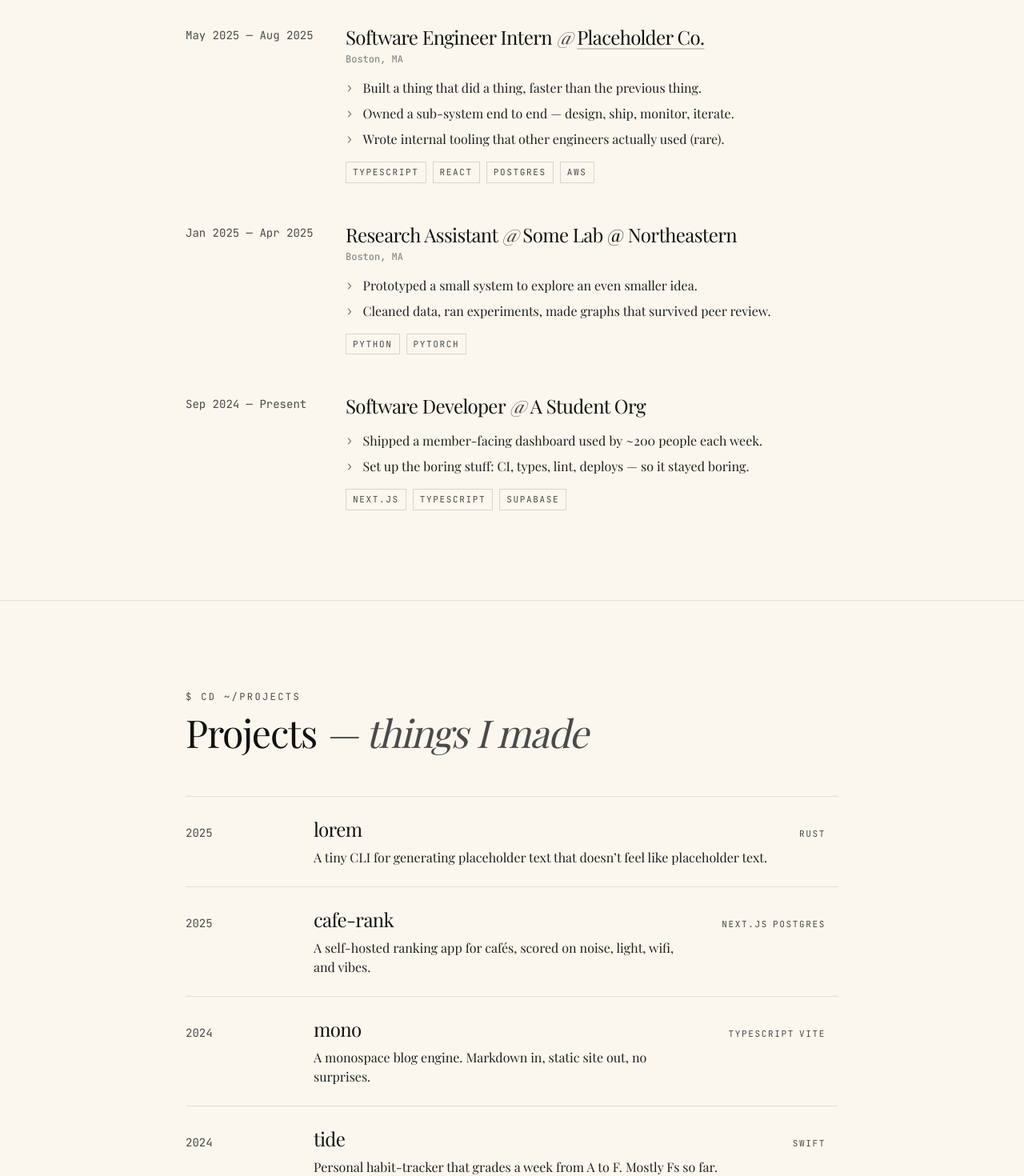
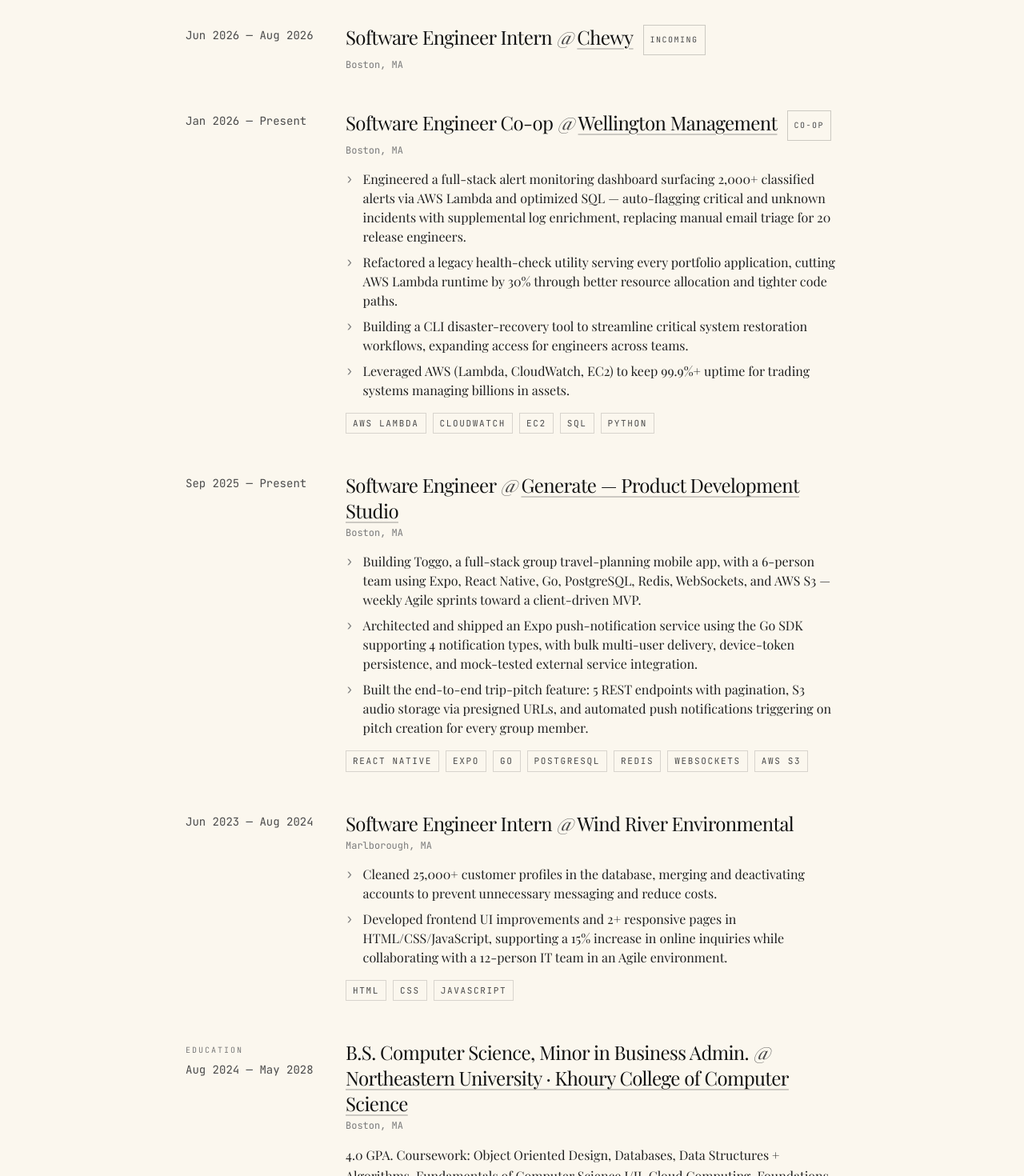
Before and after one commit to aamogh16/portfolio, a React (Vite) app: page / in a window 1280 px wide. Shown: the part 1460-2930 px from the top of the page at 80% size. Built offline with nearby package versions, Linux system fonts and the light colour scheme; no server answers; a web font is replaced by a local one.

Commit message:
added real info for experience

```diff
--- a/src/data/content.ts
+++ b/src/data/content.ts
@@ -7,49 +7,77 @@
 }
 
 export type Experience = {
+  kind?: 'work' | 'edu'
   role: string
   company: string
   href?: string
   period: string
   location?: string
-  bullets: string[]
+  bullets?: string[]
   stack?: string[]
+  /** Optional inline paragraph (used by education for GPA + coursework). */
+  detail?: string
+  /** Small badge (e.g. "incoming", "co-op"). */
+  tag?: string
 }
 
 export const experience: Experience[] = [
   {
     role: 'Software Engineer Intern',
-    company: 'Placeholder Co.',
-    href: 'https://example.com',
-    period: 'May 2025 — Aug 2025',
+    company: 'Chewy',
+    href: 'https://chewy.com',
+    period: 'Jun 2026 — Aug 2026',
+    location: 'Boston, MA',
+    tag: 'incoming',
+  },
+  {
+    role: 'Software Engineer Co-op',
+    company: 'Wellington Management',
+    href: 'https://www.wellington.com',
+    period: 'Jan 2026 — Present',
+    location: 'Boston, MA',
+    tag: 'co-op',
+    bullets: [
+      'Engineered a full-stack alert monitoring dashboard surfacing 2,000+ classified alerts via AWS Lambda and optimized SQL — auto-flagging critical and unknown incidents with supplemental log enrichment, replacing manual email triage for 20 release engineers.',
+      'Refactored a legacy health-check utility serving every portfolio application, cutting AWS Lambda runtime by 30% through better resource allocation and tighter code paths.',
+      'Building a CLI disaster-recovery tool to streamline critical system restoration workflows, expanding access for engineers across teams.',
+      'Leveraged AWS (Lambda, CloudWatch, EC2) to keep 99.9%+ uptime for trading systems managing billions in assets.',
+    ],
+    stack: ['AWS Lambda', 'CloudWatch', 'EC2', 'SQL', 'Python'],
+  },
+  {
+    role: 'Software Engineer',
+    company: 'Generate — Product Development Studio',
+    href: 'https://www.generatenu.com',
+    period: 'Sep 2025 — Present',
     location: 'Boston, MA',
     bullets: [
-      'Built a thing that did a thing, faster than the previous thing.',
-      'Owned a sub-system end to end — design, ship, monitor, iterate.',
-      'Wrote internal tooling that other engineers actually used (rare).',
+      'Building Toggo, a full-stack group travel-planning mobile app, with a 6-person team using Expo, React Native, Go, PostgreSQL, Redis, WebSockets, and AWS S3 — weekly Agile sprints toward a client-driven MVP.',
+      'Architected and shipped an Expo push-notification service using the Go SDK supporting 4 notification types, with bulk multi-user delivery, device-token persistence, and mock-tested external service integration.',
+      'Built the end-to-end trip-pitch feature: 5 REST endpoints with pagination, S3 audio storage via presigned URLs, and automated push notifications triggering on pitch creation for every group member.',
     ],
-    stack: ['TypeScript', 'React', 'Postgres', 'AWS'],
+    stack: ['React Native', 'Expo', 'Go', 'PostgreSQL', 'Redis', 'WebSockets', 'AWS S3'],
   },
   {
-    role: 'Research Assistant',
-    company: 'Some Lab @ Northeastern',
-    period: 'Jan 2025 — Apr 2025',
-    location: 'Boston, MA',
+    role: 'Software Engineer Intern',
+    company: 'Wind River Environmental',
+    period: 'Jun 2023 — Aug 2024',
+    location: 'Marlborough, MA',
     bullets: [
-      'Prototyped a small system to explore an even smaller idea.',
-      'Cleaned data, ran experiments, made graphs that survived peer review.',
+      'Cleaned 25,000+ customer profiles in the database, merging and deactivating accounts to prevent unnecessary messaging and reduce costs.',
+      'Developed frontend UI improvements and 2+ responsive pages in HTML/CSS/JavaScript, supporting a 15% increase in online inquiries while collaborating with a 12-person IT team in an Agile environment.',
     ],
-    stack: ['Python', 'PyTorch'],
+    stack: ['HTML', 'CSS', 'JavaScript'],
   },
   {
-    role: 'Software Developer',
-    company: 'A Student Org',
-    period: 'Sep 2024 — Present',
-    bullets: [
-      'Shipped a member-facing dashboard used by ~200 people each week.',
-      'Set up the boring stuff: CI, types, lint, deploys — so it stayed boring.',
-    ],
-    stack: ['Next.js', 'TypeScript', 'Supabase'],
+    kind: 'edu',
+    role: 'B.S. Computer Science, Minor in Business Admin.',
+    company: 'Northeastern University · Khoury College of Computer Science',
+    href: 'https://www.khoury.northeastern.edu',
+    period: 'Aug 2024 — May 2028',
+    location: 'Boston, MA',
+    detail:
+      '4.0 GPA. Coursework: Object Oriented Design, Databases, Data Structures + Algorithms, Fundamentals of Computer Science I/II, Cloud Computing, Foundations of Data Science, Intro to Cybersecurity.',
   },
 ]
 
@@ -68,67 +96,37 @@
 
 export const projects: Project[] = [
   {
-    name: 'lorem',
-    blurb: 'A tiny CLI for generating placeholder text that doesn’t feel like placeholder text.',
-    href: '#',
-    repo: '#',
+    name: 'S.H.I.E.L.D.',
+    blurb:
+      'AI-driven threat-intelligence platform that ingests, classifies, and scores hundreds of news articles per day.',
     year: 2025,
-    stack: ['Rust'],
+    stack: ['Python', 'FastAPI', 'SQLAlchemy', 'Gemini API', 'SQLite', 'Pydantic'],
     description: [
-      'I got tired of every placeholder generator giving me the same eight Latin sentences. lorem is a CLI that produces text that reads like real prose — tuned to your domain (essay, product copy, code comments) and length.',
-      'It’s about 600 lines of Rust, ships as a single static binary, and does one thing: print convincingly fake words to stdout. No config, no flags you have to memorize, no plugins.',
+      'S.H.I.E.L.D. is a threat-monitoring platform that pulls 300+ news articles per day from NewsAPI, runs them through Gemini for classification and severity scoring, and exposes the results behind a clean REST API for downstream consumers.',
+      'The pipeline handles the unglamorous parts of an LLM-backed system: deduplication, batched calls to stay within rate limits, scheduled hourly processing, and a human-review path for ambiguous flags.',
     ],
     highlights: [
-      '600 lines of Rust, single static binary',
-      'Domain modes: essay / product / comments',
-      'Reads stdin to mimic the cadence of an existing piece of text',
+      'Processes 300+ articles per day with deduplication and batched LLM calls',
+      'REST API with 8+ endpoints for retrieval, filtering, and human review',
+      'APScheduler-based hourly monitoring; 15–20 articles per run with 1–10 severity scoring',
+      'Strict request/response validation with Pydantic',
     ],
   },
   {
-    name: 'cafe-rank',
-    blurb: 'A self-hosted ranking app for cafés, scored on noise, light, wifi, and vibes.',
-    href: '#',
+    name: 'CineCircle',
+    blurb:
+      'Mobile-first social space for Indian cinema discussions, built with a 6-person team for the South Asian student community on campus.',
     year: 2025,
-    stack: ['Next.js', 'Postgres'],
+    stack: ['React Native', 'Expo', 'TypeScript', 'Node.js', 'Express.js', 'Prisma', 'Supabase'],
     description: [
-      'A small private app I keep on my phone. I rate every café I work from on four axes — noise, light, wifi, vibe — and the app sorts them so I always know where to go when I need to think.',
-      'Yes, this is silly. No, I will not stop using it.',
+      'CineCircle is a full-stack mobile app where people can discover, discuss, and rate Indian films. It pulls movie data from TMDB and layers a social graph on top so conversation actually happens around what people are watching.',
+      'I built much of the backend: a 15+ endpoint REST API with Express and TypeScript, a Prisma data layer over Supabase, and the search + movie-detail flows on the client. We shipped against weekly Agile sprints with a 6-person team for campus deployment.',
     ],
     highlights: [
-      'Four-axis 1–5 scoring (noise, light, wifi, vibe)',
-      'Private, single-user; deployed on Vercel + Neon',
-      'Apple Maps integration so the right café is always one tap away',
-    ],
-  },
-  {
-    name: 'mono',
-    blurb: 'A monospace blog engine. Markdown in, static site out, no surprises.',
-    repo: '#',
-    year: 2024,
-    stack: ['TypeScript', 'Vite'],
-    description: [
-      'mono is the smallest blog engine I could justify writing. You drop markdown files into a folder, run the build, and it spits out a static site that looks like a man page on purpose.',
-      'I wrote it because every off-the-shelf option made me read 40 pages of docs to change a font size.',
-    ],
-    highlights: [
-      'No JS in the output, ever',
-      'Build is one TypeScript file',
-      'Theming is a ~30 line CSS variable block',
-    ],
-  },
-  {
-    name: 'tide',
-    blurb: 'Personal habit-tracker that grades a week from A to F. Mostly Fs so far.',
-    year: 2024,
-    stack: ['Swift'],
-    description: [
-      'I do not need another habit app to gently encourage me. I need an app that gives me a letter grade at the end of the week and makes me feel something.',
-      'tide is a SwiftUI app I built in a weekend. You define what counts as a "good" week. It grades you. That is the whole pitch.',
-    ],
-    highlights: [
-      'Letter grades for the week (and a quiet shame counter)',
-      'All on-device — no servers, no accounts',
-      'Live activity widget that does one thing: judges you',
+      '15+ REST endpoints (Express + TypeScript) backed by Prisma + Supabase',
+      'TMDB integration for movie data; comprehensive search and detail screens',
+      'CRUD across users, posts, reviews, and movie metadata',
+      'Shipped through weekly Agile sprints with a 6-person team',
     ],
   },
 ]
--- a/src/sections/ExperienceSection.tsx
+++ b/src/sections/ExperienceSection.tsx
@@ -1,4 +1,4 @@
-import { experience } from '../data/content'
+import { experience, type Experience } from '../data/content'
 import { SectionHeading } from '../components/SectionHeading'
 
 export function ExperienceSection() {
@@ -7,8 +7,25 @@
       <SectionHeading id="experience" eyebrow="Experience" title="what I’ve been up to" />
       <ol className="space-y-12">
         {experience.map((job, i) => (
-          <li key={i} className="grid grid-cols-1 md:grid-cols-[10rem_1fr] gap-4 md:gap-10">
-            <div className="font-mono text-sm text-ink-muted pt-1">{job.period}</div>
+          <Row key={i} job={job} />
+        ))}
+      </ol>
+    </section>
+  )
+}
+
+function Row({ job }: { job: Experience }) {
+  const isEdu = job.kind === 'edu'
+  return (
+    <li className="grid grid-cols-1 md:grid-cols-[10rem_1fr] gap-4 md:gap-10">
+      <div className="font-mono text-sm text-ink-muted pt-1">
+        {isEdu && (
+          <div className="text-[10px] uppercase tracking-[0.2em] text-ink-faint mb-1">
+            education
+          </div>
+        )}
+        {job.period}
+      </div>
       <div>
         <h3 className="font-serif text-2xl tracking-tight">
           {job.role}{' '}
@@ -25,10 +42,21 @@
           ) : (
             <span>{job.company}</span>
           )}
+          {job.tag && (
+            <span className="ml-3 align-middle inline-block font-mono text-[10px] uppercase tracking-[0.15em] border border-ink/20 px-2 py-0.5 text-ink-muted">
+              {job.tag}
+            </span>
+          )}
         </h3>
         {job.location && (
           <div className="font-mono text-xs text-ink-faint mt-1">{job.location}</div>
         )}
+
+        {job.detail && (
+          <p className="mt-4 text-ink-soft max-w-prose leading-relaxed">{job.detail}</p>
+        )}
+
+        {job.bullets && job.bullets.length > 0 && (
           <ul className="mt-4 space-y-2 text-ink-soft">
             {job.bullets.map((b, j) => (
               <li key={j} className="flex gap-3">
@@ -37,7 +65,9 @@
               </li>
             ))}
           </ul>
-              {job.stack && (
+        )}
+
+        {job.stack && job.stack.length > 0 && (
           <div className="mt-4 flex flex-wrap gap-2">
             {job.stack.map((s) => (
               <span
@@ -51,8 +81,5 @@
         )}
       </div>
     </li>
-        ))}
-      </ol>
-    </section>
   )
 }
--- a/src/terminal/fs.ts
+++ b/src/terminal/fs.ts
@@ -19,8 +19,9 @@
     `# experience`,
     '',
     ...experience.flatMap((j) => [
-      `${j.role} @ ${j.company}  (${j.period})`,
-      ...j.bullets.map((b) => `  • ${b}`),
+      `${j.role} @ ${j.company}  (${j.period})${j.tag ? `  [${j.tag}]` : ''}`,
+      ...(j.detail ? [`  ${j.detail}`] : []),
+      ...(j.bullets ?? []).map((b) => `  • ${b}`),
       j.stack ? `  stack: ${j.stack.join(', ')}` : '',
       '',
     ]),
```
Lines whose indentation alone changed are shown as unchanged.
